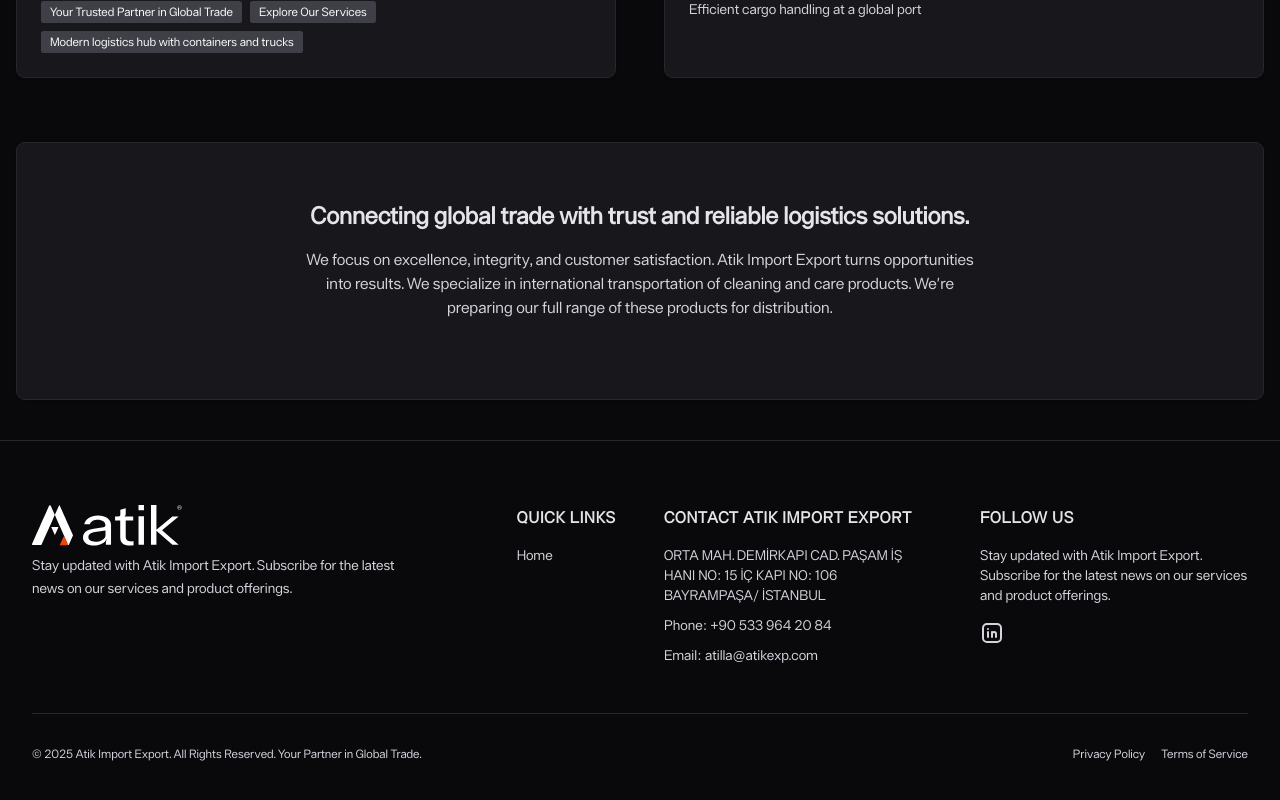
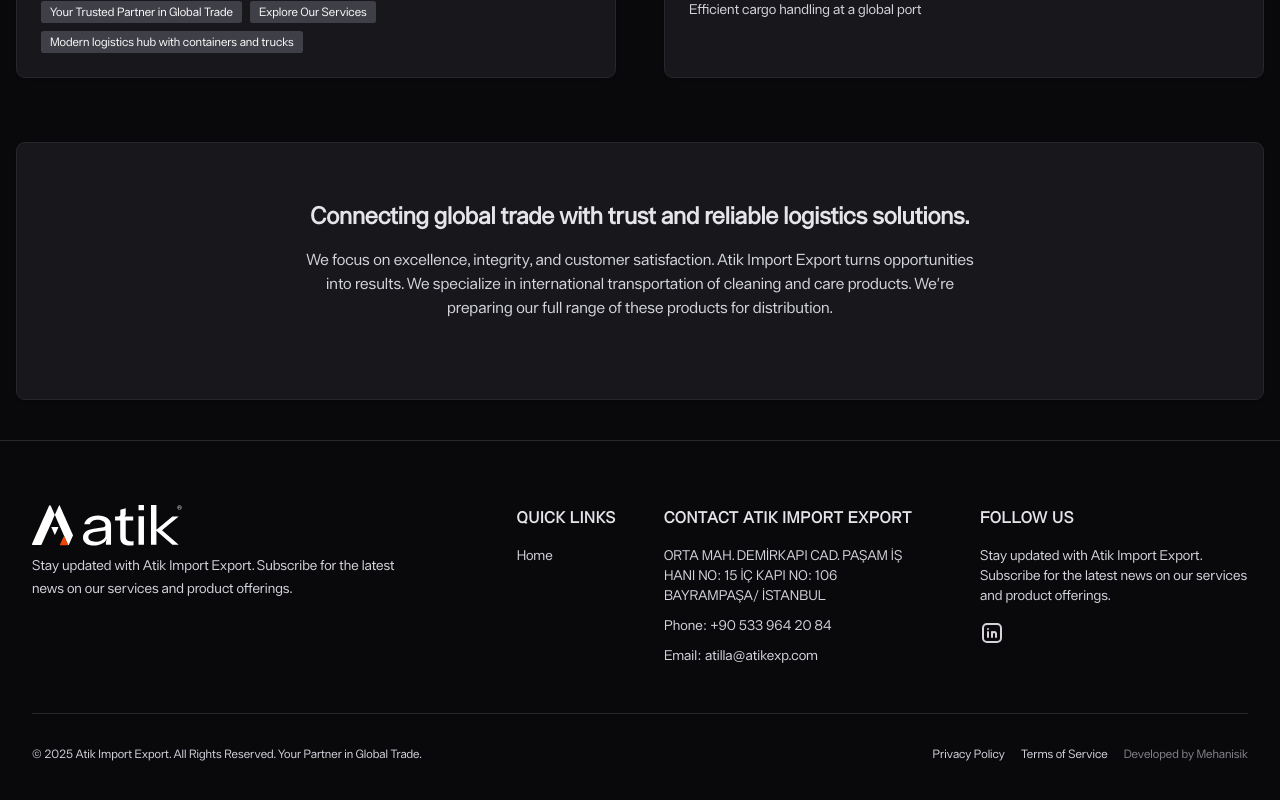
Before and after one commit to mehanisik/logistic-firm, a Next.js app: page /en/about-us in a window 1280 px wide. Shown: the part 1000-1800 px from the top of the page. Built offline with nearby package versions, Linux system fonts and the light colour scheme.

Commit message:
feat: Add developer credit link to the footer.

```diff
--- a/src/components/features/landing/footer.tsx
+++ b/src/components/features/landing/footer.tsx
@@ -276,6 +276,14 @@
 								</DialogContent>
 							</Dialog>
 						))}
+						<NextLink
+							href="https://mehanisik.is-a.dev/"
+							target="_blank"
+							rel="noopener noreferrer"
+							className="text-muted-foreground hover:text-primary transition-colors duration-200 opacity-60 hover:opacity-100"
+						>
+							Developed by Mehanisik
+						</NextLink>
 					</nav>
 				</div>
 			</div>
```
